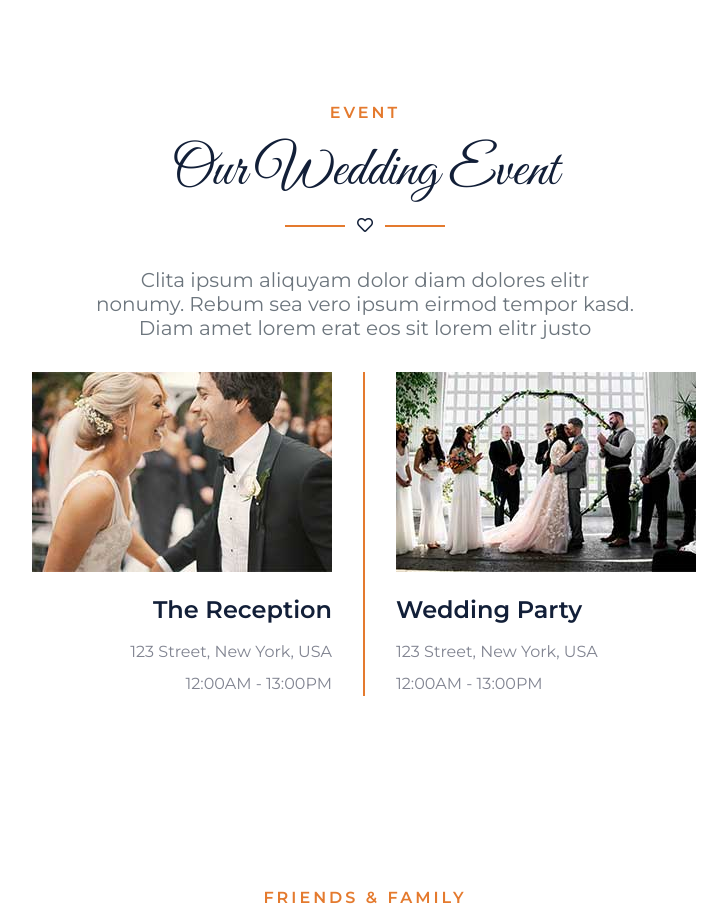
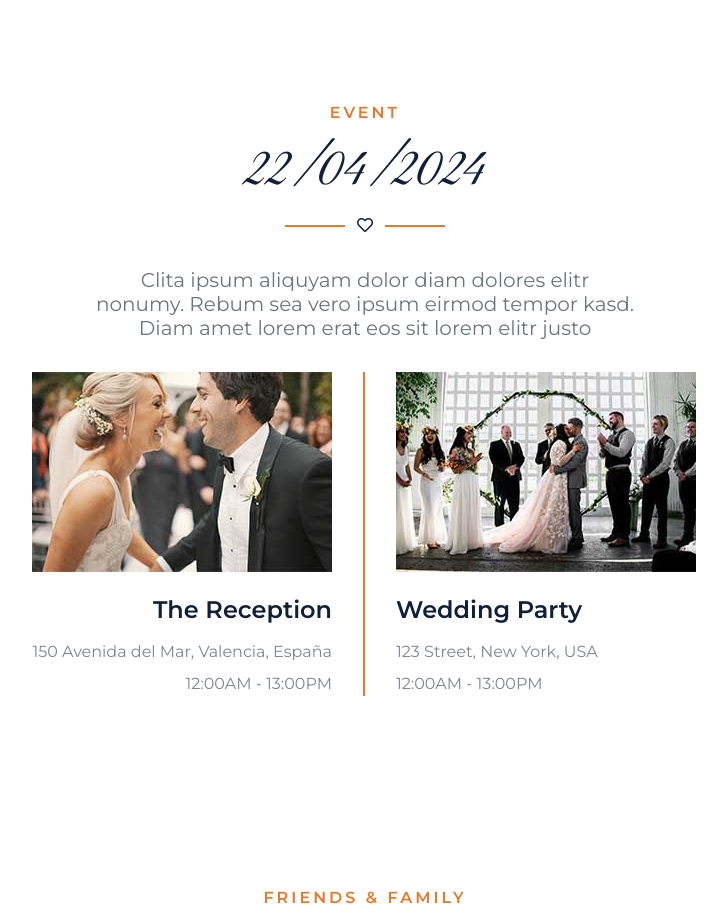
Before and after one commit to elykee/Boda_Paco_Lucia, a plain HTML site: page index.html in a window 1280 px wide. Shown: the part 4620-5540 px from the top of the page, without its empty margins (275-1002 px from the left). Drawn offline with nearby package versions, Linux system fonts and the light colour scheme.

Commit message:
cambio fecha y lugar recepción

```diff
--- a/index.html
+++ b/index.html
@@ -1,5 +1,5 @@
 <!DOCTYPE html>
-<html lang="en">
+<html lang="es">
 
 <head>
     <meta charset="utf-8">
@@ -291,7 +291,7 @@
         <div class="container py-5">
             <div class="section-title position-relative text-center">
                 <h6 class="text-uppercase text-primary mb-3" style="letter-spacing: 3px;">Event</h6>
-                <h1 class="font-secondary display-4">Our Wedding Event</h1>
+                <h1 class="font-secondary display-4">22/04/2024</h1>
                 <i class="far fa-heart text-dark"></i>
             </div>
             <div class="row justify-content-center">
@@ -304,7 +304,7 @@
                     <div class="text-center text-md-right mr-md-3 mb-4 mb-md-0">
                         <img class="img-fluid mb-4" src="img/event-1.jpg" alt="">
                         <h4 class="mb-3">The Reception</h4>
-                        <p class="mb-2">123 Street, New York, USA</p>
+                        <p class="mb-2">150 Avenida del Mar, Valencia, España</p>
                         <p class="mb-0">12:00AM - 13:00PM</p>
                     </div>
                 </div>
```
